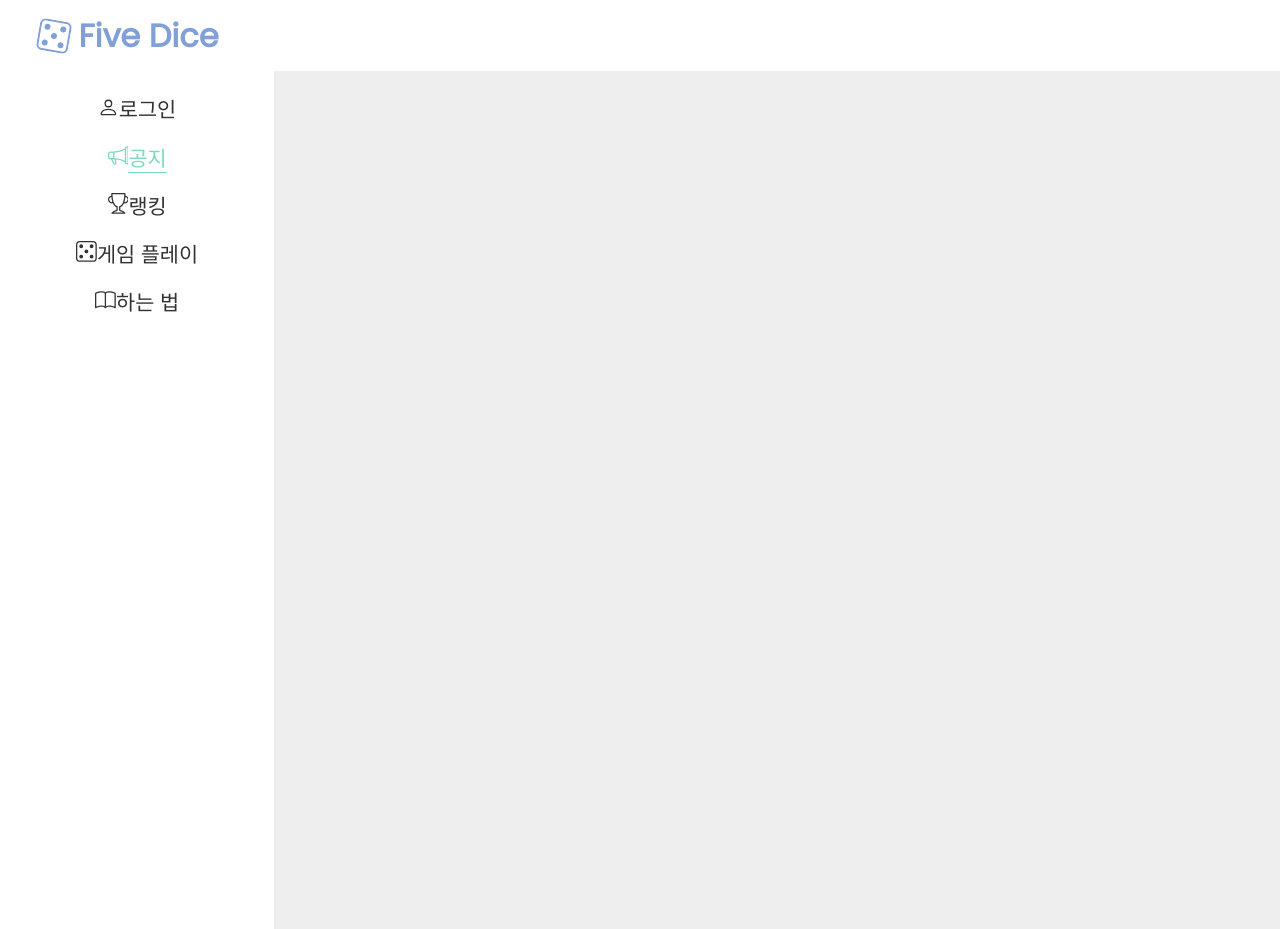
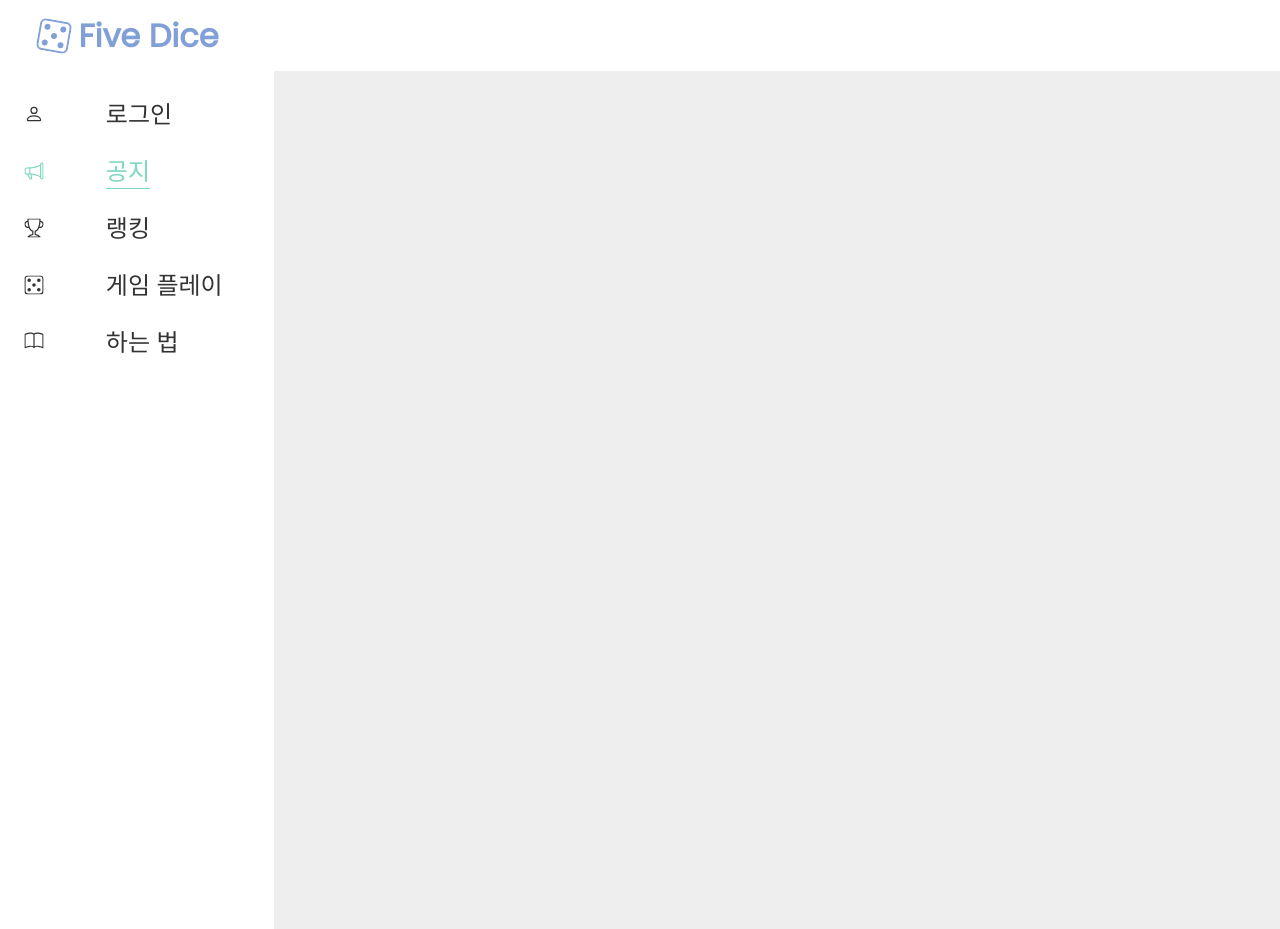
Before and after one commit to DL-Berkey/FiveDice, a React (Vite) app in the folder app/: page / in a window 1280 px wide. Shown: the top 929 px of the page. Built offline with nearby package versions, Linux system fonts and the light colour scheme; no server answers; a web font is replaced by a local one.

Commit message:
Changes Menu.tsx

```diff
--- a/app/src/components/Menu/Menu.tsx
+++ b/app/src/components/Menu/Menu.tsx
@@ -14,7 +14,7 @@ import { SlLogout } from "react-icons/sl";
 import useLogout from "@/hooks/useLogout";
 import { userDataAtom } from "@/recoil/atom";
 import { ROUTER_MAP } from "@/constants";
-import { MenuItem } from "@/styles/common";
+import { menuItem } from "@/styles/common";
 
 const Menu = () => {
     const { isLogin, logout } = useLogout();
@@ -83,7 +83,7 @@ const Wrapper = styled.div`
 `;
 
 const Item = styled(NavLink)`
-    ${MenuItem}
+    ${menuItem}
 
     & span {
         position: relative;
@@ -123,7 +123,7 @@ const Item = styled(NavLink)`
 
 //
 const Account = styled(NavLink)`
-    ${MenuItem}
+    ${menuItem}
 
     & svg {
         fill: var(--accent-color);
@@ -138,7 +138,7 @@ const Account = styled(NavLink)`
 `;
 
 const LogoutButton = styled.button`
-    ${MenuItem}
+    ${menuItem}
 
     margin-top: auto;
 
```
